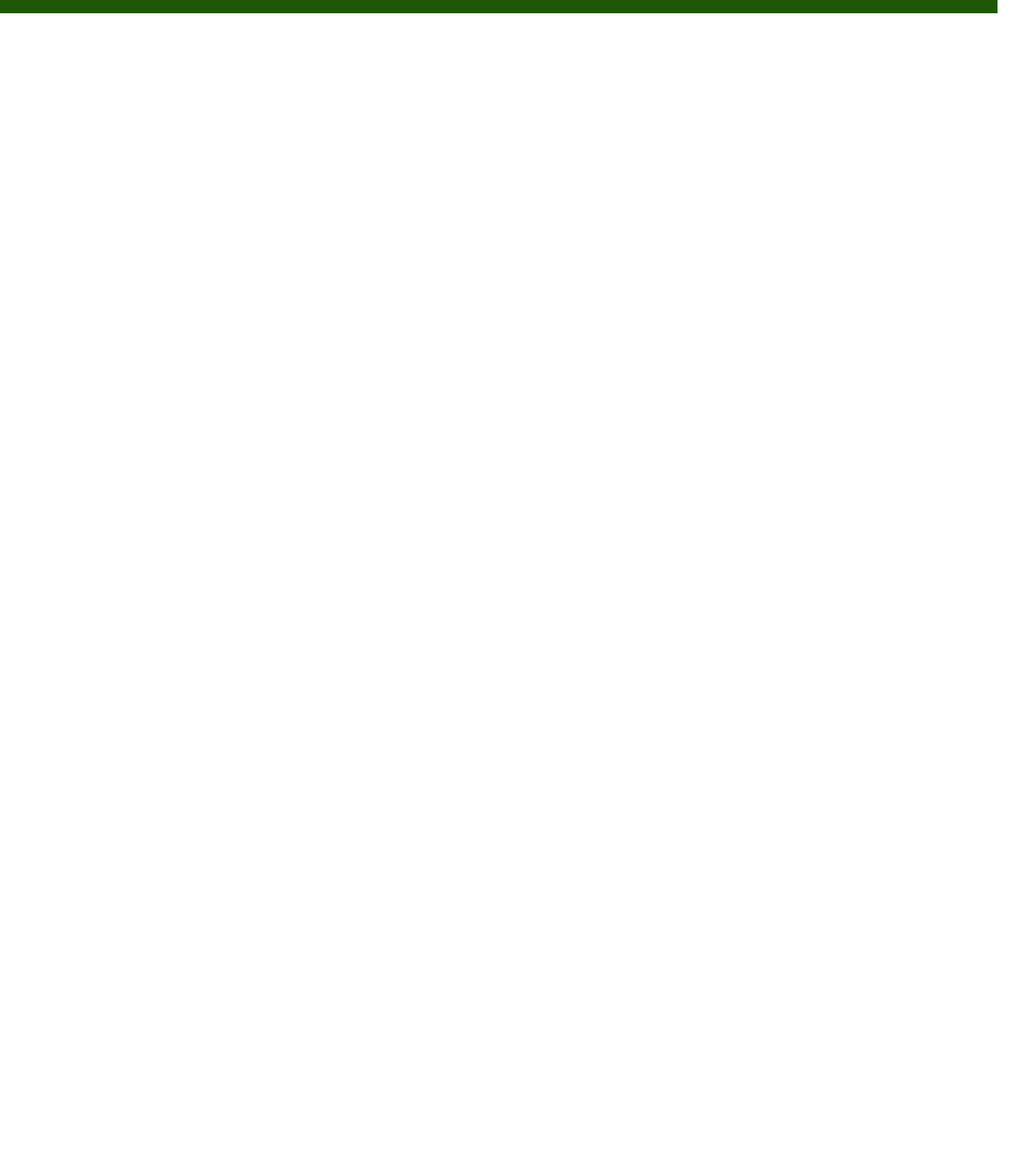
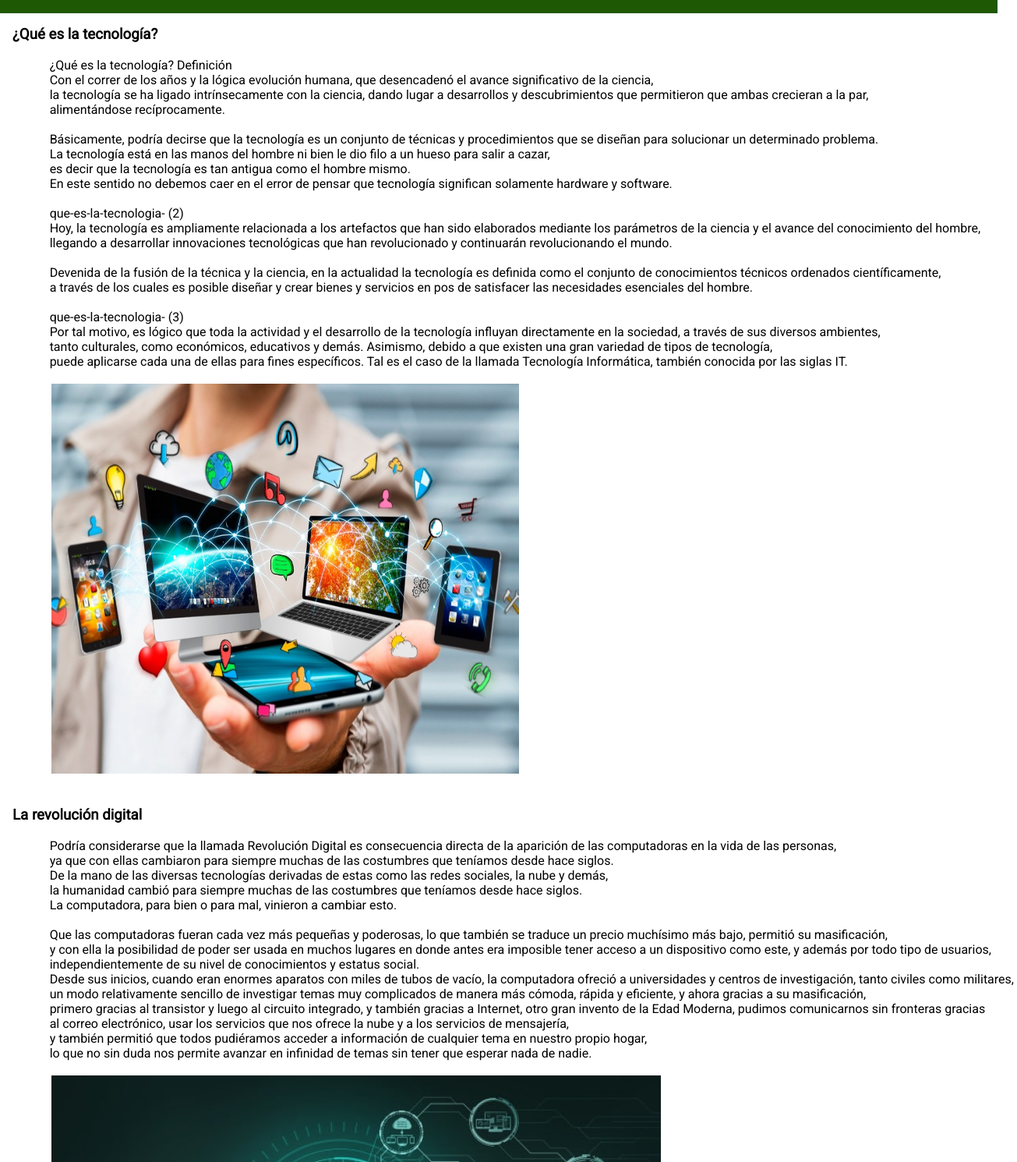
Before and after one commit to vejocague1990/F2_28-de-abril, a plain HTML site: page fase3/temas.html in a window 1280 px wide. Shown: the part 110-1600 px from the top of the page at 78% size, 1305 px wide, since content can reach past the window. Before the commit the page ends 800 px from the top, so only its background shows below. Drawn offline with Linux system fonts and the light colour scheme.

Commit message:
info al tema

```diff
--- a/fase3/temas.html
+++ b/fase3/temas.html
@@ -6,6 +6,15 @@
     <meta name="viewport" content="width=device-width, initial-scale=1.0">
     <link rel="stylesheet" href="style.css">
     <title>Fase3</title>
+    <style>
+        p{
+            line-height: 1em;
+        }
+        img{
+            margin-left: 50px;
+            text-align: center;
+        }
+    </style>
 </head>
 <body>
     <header>
@@ -25,5 +34,57 @@
             <ul><li><a href="autor.html">Autor</a></li></ul>
         </nav>
     </header>
+
+    <section>
+        <h3>
+            ¿Qué es la tecnología?
+        </h3>
+        <br>
+        <pre>
+            ¿Qué es la tecnología? Definición
+            Con el correr de los años y la lógica evolución humana, que desencadenó el avance significativo de la ciencia,
+            la tecnología se ha ligado intrínsecamente con la ciencia, dando lugar a desarrollos y descubrimientos que permitieron que ambas crecieran a la par,
+            alimentándose recíprocamente.
+
+            Básicamente, podría decirse que la tecnología es un conjunto de técnicas y procedimientos que se diseñan para solucionar un determinado problema.
+            La tecnología está en las manos del hombre ni bien le dio filo a un hueso para salir a cazar,
+            es decir que la tecnología es tan antigua como el hombre mismo.
+            En este sentido no debemos caer en el error de pensar que tecnología significan solamente hardware y software.
+
+            que-es-la-tecnologia- (2)
+            Hoy, la tecnología es ampliamente relacionada a los artefactos que han sido elaborados mediante los parámetros de la ciencia y el avance del conocimiento del hombre,
+            llegando a desarrollar innovaciones tecnológicas que han revolucionado y continuarán revolucionando el mundo.
+
+            Devenida de la fusión de la técnica y la ciencia, en la actualidad la tecnología es definida como el conjunto de conocimientos técnicos ordenados científicamente,
+            a través de los cuales es posible diseñar y crear bienes y servicios en pos de satisfacer las necesidades esenciales del hombre.
+
+            que-es-la-tecnologia- (3)
+            Por tal motivo, es lógico que toda la actividad y el desarrollo de la tecnología influyan directamente en la sociedad, a través de sus diversos ambientes,
+            tanto culturales, como económicos, educativos y demás. Asimismo, debido a que existen una gran variedad de tipos de tecnología,
+            puede aplicarse cada una de ellas para fines específicos. Tal es el caso de la llamada Tecnología Informática, también conocida por las siglas IT.
+        </pre>
+        <img src="src/img4.jpeg" alt="" width="600" height="500">
+<br><br><br>
+        <h3>La revolución digital</h3>
+        <br>
+        <pre>
+            Podría considerarse que la llamada Revolución Digital es consecuencia directa de la aparición de las computadoras en la vida de las personas,
+            ya que con ellas cambiaron para siempre muchas de las costumbres que teníamos desde hace siglos.
+            De la mano de las diversas tecnologías derivadas de estas como las redes sociales, la nube y demás,
+            la humanidad cambió para siempre muchas de las costumbres que teníamos desde hace siglos.
+            La computadora, para bien o para mal, vinieron a cambiar esto.
+
+            Que las computadoras fueran cada vez más pequeñas y poderosas, lo que también se traduce un precio muchísimo más bajo, permitió su masificación,
+            y con ella la posibilidad de poder ser usada en muchos lugares en donde antes era imposible tener acceso a un dispositivo como este, y además por todo tipo de usuarios,
+            independientemente de su nivel de conocimientos y estatus social.
+            Desde sus inicios, cuando eran enormes aparatos con miles de tubos de vacío, la computadora ofreció a universidades y centros de investigación, tanto civiles como militares,
+            un modo relativamente sencillo de investigar temas muy complicados de manera más cómoda, rápida y eficiente, y ahora gracias a su masificación,
+            primero gracias al transistor y luego al circuito integrado, y también gracias a Internet, otro gran invento de la Edad Moderna, pudimos comunicarnos sin fronteras gracias
+            al correo electrónico, usar los servicios que nos ofrece la nube y a los servicios de mensajería,
+            y también permitió que todos pudiéramos acceder a información de cualquier tema en nuestro propio hogar,
+            lo que no sin duda nos permite avanzar en infinidad de temas sin tener que esperar nada de nadie.
+        </pre>
+        <img src="src/img5.jpg" alt="">
+    </section>
 </body>
 </html>
```
Also changed, not shown: index.html (+3 -3 lines), fase3/src/img4.jpeg (added), fase3/src/img5.jpg (added).
